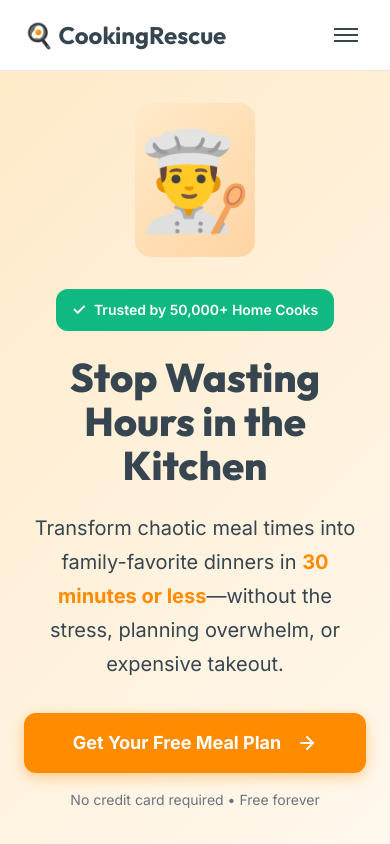
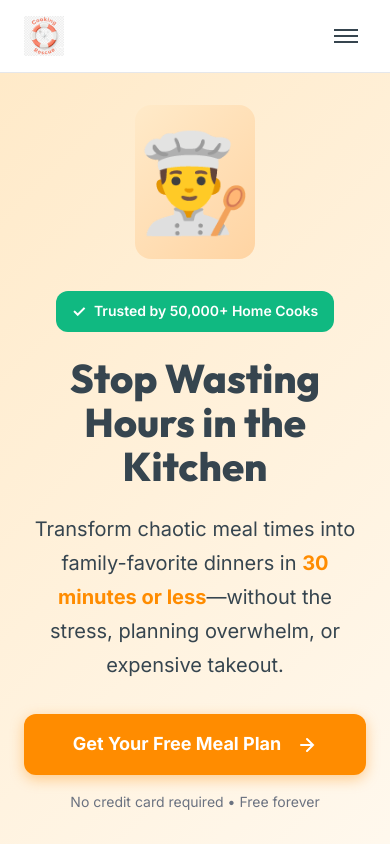
Before and after one commit to 28-28-web/Cookingrescue, a plain HTML site: page index.html in a window 390 px wide. Shown: the top 844 px of the page. Drawn offline with Linux system fonts and the light colour scheme.

Commit message:
Add logo and complete homepage with brand colors

```diff
--- a/index.html
+++ b/index.html
@@ -23,7 +23,9 @@
     <nav class="navbar">
         <div class="container">
             <div class="nav-content">
-                <div class="logo">🍳 CookingRescue</div>
+                <a href="#" class="logo">
+                    <img src="logo.jpg" alt="Cooking Rescue" class="logo-img">
+                </a>
                 <div class="nav-links">
                     <a href="#how-it-works">How It Works</a>
                     <a href="#results">Results</a>
@@ -403,7 +405,9 @@
         <div class="container">
             <div class="footer-content">
                 <div class="footer-brand">
-                    <div class="logo">🍳 CookingRescue</div>
+                    <div class="logo">
+                        <img src="logo.jpg" alt="Cooking Rescue" class="logo-img">
+                    </div>
                     <p>Helping busy people cook better, faster, and with less stress.</p>
                 </div>
 
--- a/styles.css
+++ b/styles.css
@@ -1052,3 +1052,38 @@ button.primary-cta {
         justify-content: center;
     }
 }
+
+/* ========================================
+   LOGO STYLING
+   ======================================== */
+
+.logo {
+    display: flex;
+    align-items: center;
+    text-decoration: none;
+}
+
+.logo-img {
+    height: 50px;
+    width: auto;
+    transition: transform var(--transition-base);
+}
+
+.logo:hover .logo-img {
+    transform: scale(1.05);
+}
+
+.footer .logo-img {
+    height: 60px;
+    margin-bottom: var(--space-sm);
+}
+
+@media (max-width: 768px) {
+    .logo-img {
+        height: 40px;
+    }
+
+    .footer .logo-img {
+        height: 50px;
+    }
+}
```
Also changed, not shown: logo.jpg (added).
